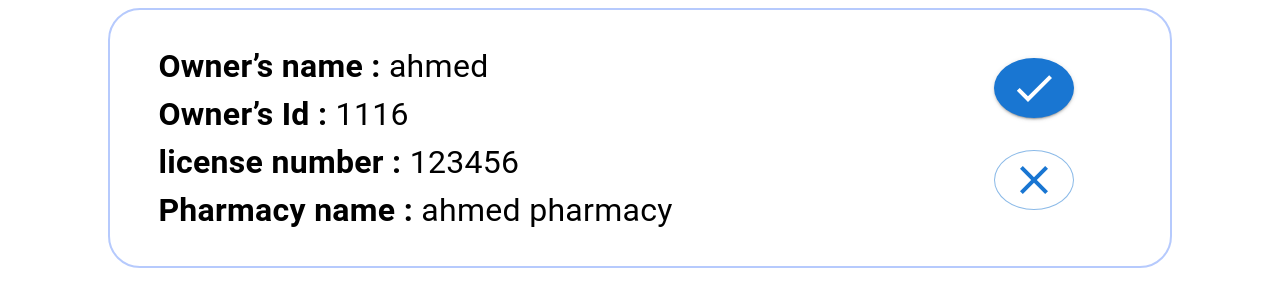
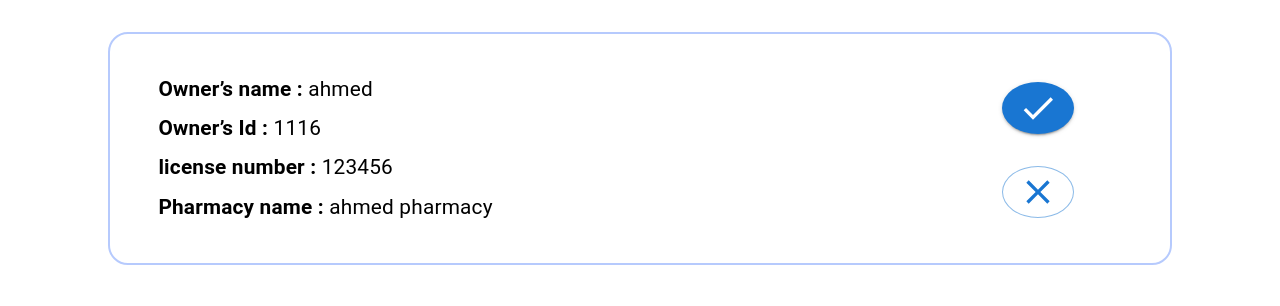
Before and after one commit to CA-G12/PMS, a React (Create React App) app in the folder client/: page / in a window 1280 px wide. Shown: the top 306 px of the page. Built offline with nearby package versions, Linux system fonts and the light colour scheme.

Commit message:
edit style

```diff
--- a/client/src/components/admin/ApplicationCard.tsx
+++ b/client/src/components/admin/ApplicationCard.tsx
@@ -17,30 +17,30 @@ const ApplicationCard = ({ card }: Props) => (
   <Box
     sx={{
       border: '2px solid #B6CAFD',
-      borderRadius: '2rem',
+      borderRadius: '20px',
       width: '80%',
-      margin: 'auto',
+      margin: '2rem auto',
       padding: '2rem 0',
       paddingLeft: '3rem',
       display: 'flex',
       position: 'relative',
-      fontSize: '2rem',
+      fontSize: '1.3rem',
     }}
   >
     <Box>
-      <Typography sx={{ fontSize: '2rem' }}>
+      <Typography sx={{ fontSize: '1.3rem', margin: '0.5rem 0' }}>
         <strong>Owner’s name : </strong>
         {card.ownerName}
       </Typography>
-      <Typography sx={{ fontSize: '2rem' }}>
+      <Typography sx={{ fontSize: '1.3rem', margin: '0.5rem 0' }}>
         <strong>Owner’s Id : </strong>
         {card.ownerId}
       </Typography>
-      <Typography sx={{ fontSize: '2rem' }}>
+      <Typography sx={{ fontSize: '1.3rem', margin: '0.5rem 0' }}>
         <strong>license number : </strong>
         {card.licenseNumber}
       </Typography>
-      <Typography sx={{ fontSize: '2rem' }}>
+      <Typography sx={{ fontSize: '1.3rem', margin: '0.5rem 0' }}>
         <strong>Pharmacy name : </strong>
         {card.pharmacyName}
       </Typography>
@@ -58,11 +58,11 @@ const ApplicationCard = ({ card }: Props) => (
           marginBottom: '1rem',
           marginTop: '1rem',
           borderRadius: '50%',
-          fontSize: '4rem',
+          fontSize: '2.5rem',
         }}
         variant="contained"
       >
-        <CheckIcon sx={{ fontSize: '3rem' }}>
+        <CheckIcon sx={{ fontSize: '2.5rem' }}>
           <path d="M10 20v-6h4v6h5v-8h3L12 3 2 12h3v8z" />
         </CheckIcon>
       </Button>
@@ -70,11 +70,11 @@ const ApplicationCard = ({ card }: Props) => (
         sx={{
           borderRadius: '50%',
           marginTop: '1rem',
-          fontSize: '4rem',
+          fontSize: '2.5rem',
         }}
         variant="outlined"
       >
-        <CloseIcon sx={{ fontSize: '3rem' }}>
+        <CloseIcon sx={{ fontSize: '2.5rem' }}>
           <path d="M10 20v-6h4v6h5v-8h3L12 3 2 12h3v8z" />
         </CloseIcon>
       </Button>
```
